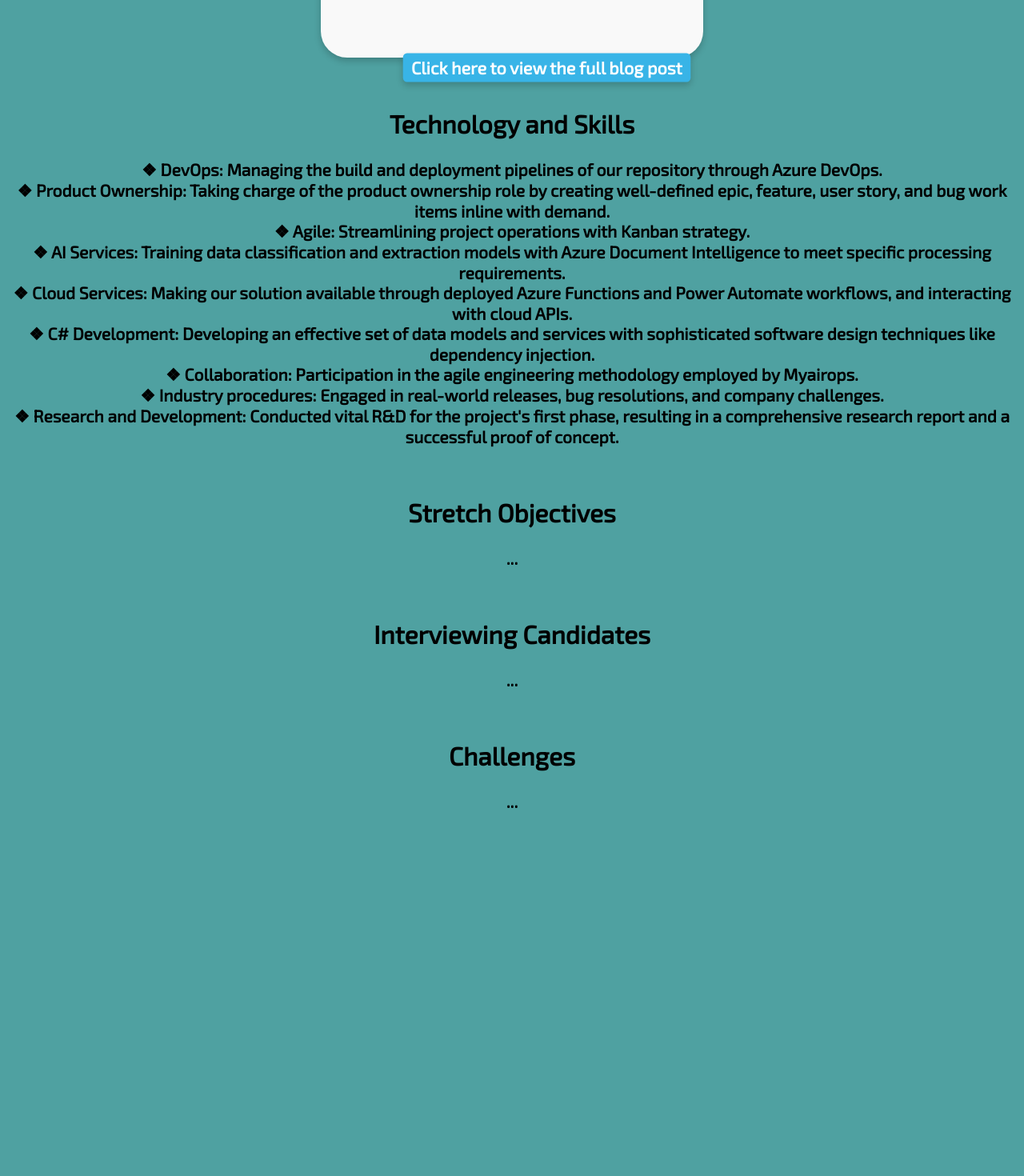
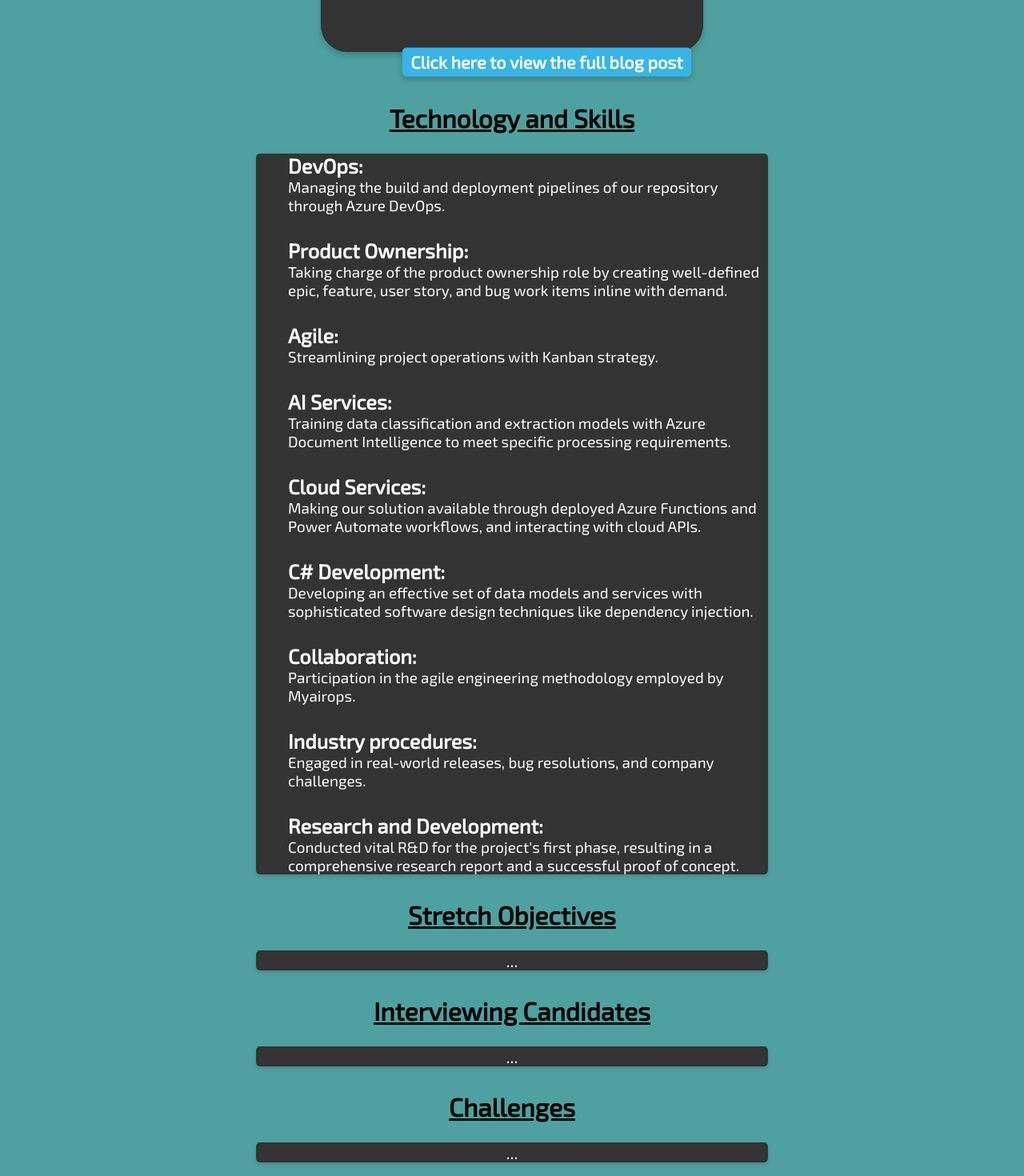
Before and after one commit to flynnWhelehan/website, a React (Create React App) app in the folder website/frontend/: page /myairops-project in a window 1280 px wide. Shown: the part 760-2230 px from the top of the page at 80% size. Before the commit the page ends 1838 px from the top, so only its background shows below. Built offline with nearby package versions, Linux system fonts and the light colour scheme.

Commit message:
Big styling refresh, with a tidier display of context

```diff
--- a/website/frontend/src/pages/Projects/MyairopsProject.css
+++ b/website/frontend/src/pages/Projects/MyairopsProject.css
@@ -2,7 +2,7 @@
     position: relative;
     display: flex;
     justify-content: center;
-    background-color: #f9f9f9;
+    background-color: #333;
     border-radius: 33px;
     box-shadow: 0 4px 8px 0 rgba(0, 0, 0, 0.2);
     margin: 20px;
@@ -47,3 +47,40 @@ section {
         transform: scale(1);
     }
 }
+
+.section-container {
+    background-color: #333;
+    color: white;
+    padding: 0.01px;
+    margin: 1% auto;
+    border-radius: 5px;
+    box-shadow: 0 2px 5px rgba(0, 0, 0, 0.15);
+    max-width: 50%;
+    font-size: 1em;
+    font-weight: normal;
+}
+
+.section-container a {
+    color: white;
+}
+
+.title {
+    text-decoration: underline;
+}
+
+#technology {
+    text-align: left;
+}
+
+#technology li {
+    list-style-type: none;
+}
+
+.bullet-header {
+    font-size: 1.2em;
+    font-weight: bold;
+}
+
+.bullet-text {
+    font-size: 0.9em;
+}
--- a/website/frontend/src/pages/Projects/MyairopsProject.js
+++ b/website/frontend/src/pages/Projects/MyairopsProject.js
@@ -7,55 +7,75 @@ function MyairopsProject() {
     return (
         <div>
             <Helmet>
-                <title>Myairops Project</title>
+                <title>Myairops</title>
                 <meta name="description" content="Details about my project at Myairops" />
             </Helmet>
-            <h1>Myairops Project<br/>
+            <h1>
+                Myairops<br/>
                 [July 2023 to Present]
             </h1>
 
+            <h2 className="title">My Role</h2>
+            <div className="section-container">
                 <section id="role">
-                <h2 className="title">My Role</h2>
                     <p>I lead the delivery of an AI-powered data processing solution at <a href="https://myairops.com/">Myairops</a>, a software provider for flight operations management.</p>
                 </section>
+            </div>
 
+            <h2 className="title">Video Interview</h2>
             <section id="video-interview">
-                <h2 className="title">Video Interview</h2>
                 <div className='video-container'>
                     <ReactPlayer className='react-player' url='https://youtu.be/RcioWj4IRUc' />
                     <a className='blog-link' href="https://myairops.com/spotlight/2024/03/industrial-placement-update-ben-flynn/">Click here to view the full blog post</a>
                 </div>
             </section>
 
+            <h2 className="title">Technology and Skills</h2>
+            <div className="section-container">
                 <section id="technology">
-                <h2 className="title">Technology and Skills</h2>
-                <p>
-                    ❖ DevOps: Managing the build and deployment pipelines of our repository through Azure DevOps.<br />
-                    ❖ Product Ownership: Taking charge of the product ownership role by creating well-defined epic, feature, user story, and bug work items inline with demand.<br />
-                    ❖ Agile: Streamlining project operations with Kanban strategy.<br />
-                    ❖ AI Services: Training data classification and extraction models with Azure Document Intelligence to meet specific processing requirements.<br />
-                    ❖ Cloud Services: Making our solution available through deployed Azure Functions and Power Automate workflows, and interacting with cloud APIs.<br />
-                    ❖ C# Development: Developing an effective set of data models and services with sophisticated software design techniques like dependency injection.<br />
-                    ❖ Collaboration: Participation in the agile engineering methodology employed by Myairops.<br />
-                    ❖ Industry procedures: Engaged in real-world releases, bug resolutions, and company challenges.<br />
-                    ❖ Research and Development: Conducted vital R&D for the project's first phase, resulting in a comprehensive research report and a successful proof of concept.
-                </p>
+                    <ul>
+                        <li className="bullet-header">DevOps:<br/></li>
+                            <li className="bullet-text">Managing the build and deployment pipelines of our repository through Azure DevOps.</li>
+                        <li className="bullet-header"><br/>Product Ownership:</li>
+                            <li className="bullet-text">Taking charge of the product ownership role by creating well-defined epic, feature, user story, and bug work items inline with demand.</li>
+                        <li className="bullet-header"><br/>Agile:</li>
+                            <li className="bullet-text">Streamlining project operations with Kanban strategy.</li>
+                        <li className="bullet-header"><br/>AI Services:</li>
+                            <li className="bullet-text">Training data classification and extraction models with Azure Document Intelligence to meet specific processing requirements.</li>
+                        <li className="bullet-header"><br/>Cloud Services:</li>
+                            <li className="bullet-text">Making our solution available through deployed Azure Functions and Power Automate workflows, and interacting with cloud APIs.</li>
+                        <li className="bullet-header"><br/>C# Development:</li>
+                            <li className="bullet-text">Developing an effective set of data models and services with sophisticated software design techniques like dependency injection.</li>
+                        <li className="bullet-header"><br/>Collaboration:</li>
+                            <li className="bullet-text">Participation in the agile engineering methodology employed by Myairops.</li>
+                        <li className="bullet-header"><br/>Industry procedures:</li>
+                            <li className="bullet-text">Engaged in real-world releases, bug resolutions, and company challenges.</li>
+                        <li className="bullet-header"><br/>Research and Development:</li>
+                            <li className="bullet-text">Conducted vital R&D for the project's first phase, resulting in a comprehensive research report and a successful proof of concept.</li>
+                    </ul>
                 </section>
+            </div>
 
+            <h2 className="title">Stretch Objectives</h2>
+            <div className="section-container">
                 <section id="objectives">
-                <h2 className="title">Stretch Objectives</h2>
                     <p>...</p>
                 </section>
+            </div>
 
+            <h2 className="title">Interviewing Candidates</h2>
+            <div className="section-container">
                 <section id="interviewing">
-                <h2 className="title">Interviewing Candidates</h2>
                     <p>...</p>
                 </section>
+            </div>
 
+            <h2 className="title">Challenges</h2>
+            <div className="section-container">
                 <section id="challenges">
-                <h2 className="title">Challenges</h2>
                     <p>...</p>
                 </section>
+            </div>
         </div>
     );
 }
```
Lines whose indentation alone changed are shown as unchanged.
